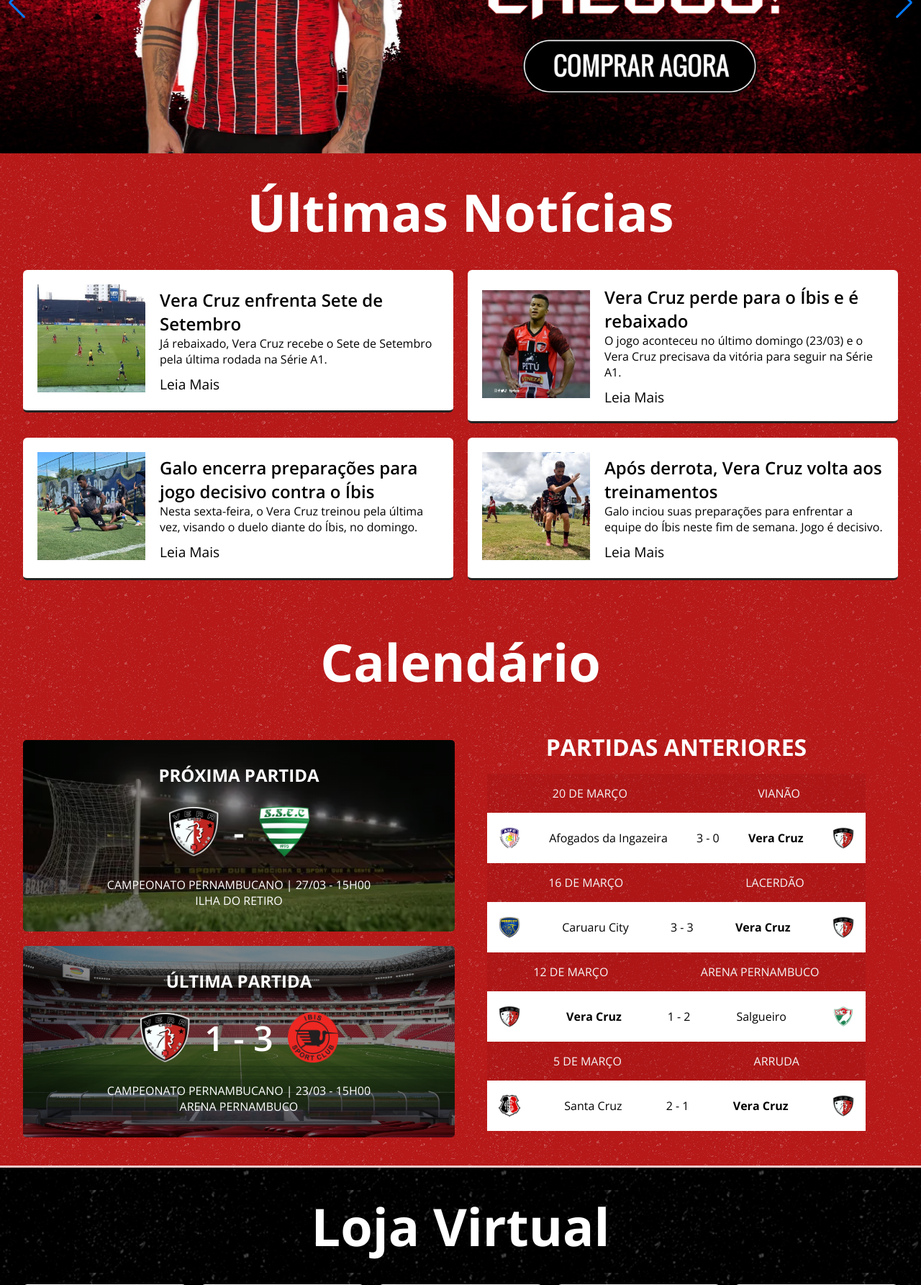
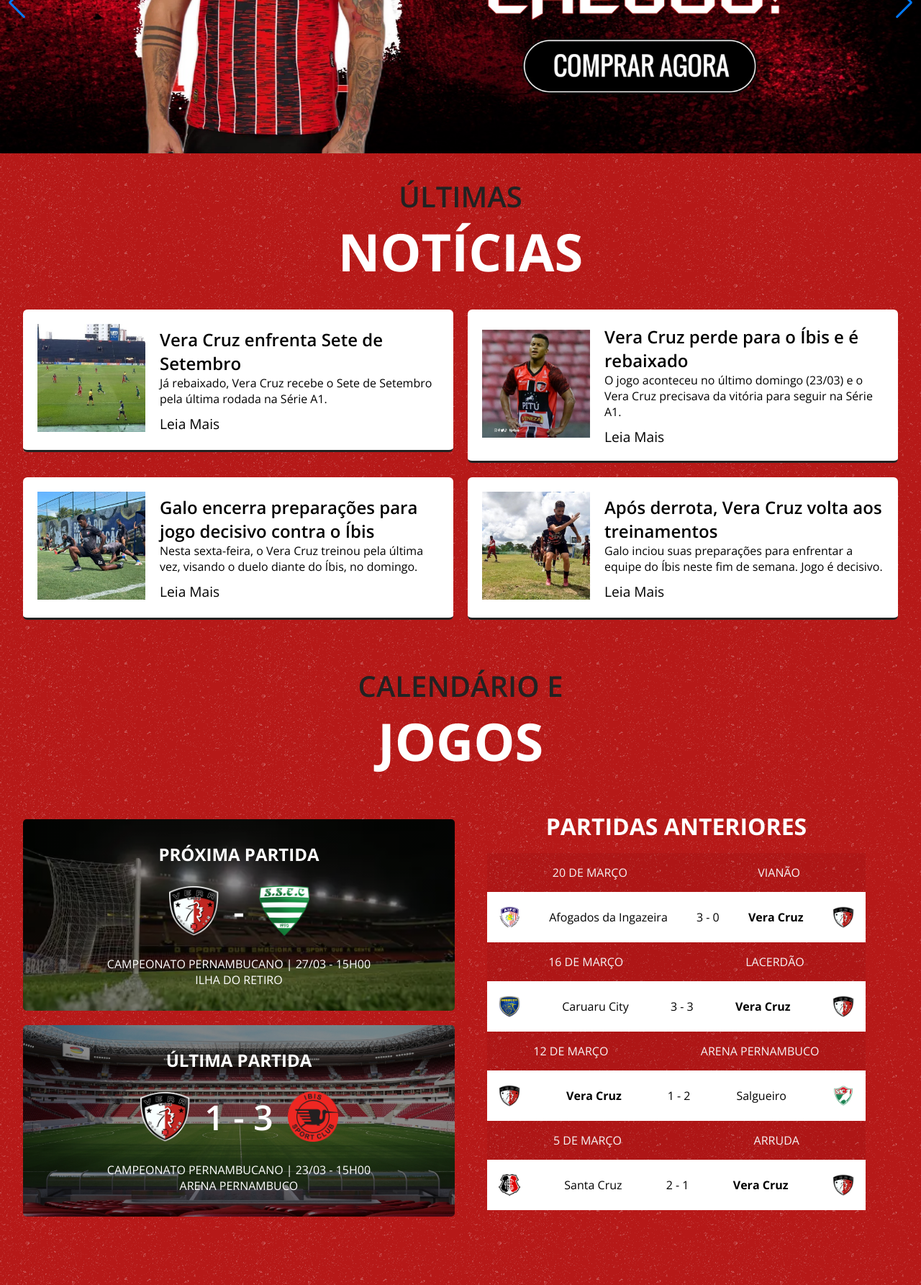
Before and after one commit to miilanez/site-vera-cruz, a PHP site: page / in a window 1280 px wide. Shown: the part 359-2144 px from the top of the page at 72% size. Run offline with PHP 8.4, Linux system fonts and the light colour scheme; some libraries are stand-ins or nearby versions.

Commit message:
ajustes nos titulos de sessões

```diff
--- a/assets/css/style.css
+++ b/assets/css/style.css
@@ -176,12 +176,19 @@
     padding: 6rem 0;
 }
 
-.titulo-sessao-01 {
-
+.titulo-sessao {
+    text-transform: uppercase;
     font-size: 4.5em;
     font-weight: 800;
     margin-bottom: 2rem;
     color: var(--corterciaria);
+}
+
+.subtitulo-sessao {
+    text-transform: uppercase;
+    font-size: 2.5em;
+    font-weight: 600;
+    color: var(--corsecundaria);
 }
 
 .container {
@@ -343,6 +350,7 @@
     display: flex;
     flex-direction: column;
     justify-content: space-around;
+    padding-bottom: 7rem;
 }
 
 .jogos-e-calendario {
@@ -547,9 +555,15 @@
 /* Elenco */
 
 #elenco {
-
     width: 100%;
     margin-bottom: 50px;
+    display: flex;
+    flex-direction: column;
+}
+
+.container-elenco {
+    display: flex;
+    flex-direction: column;
 }
 
 .swiper {
--- a/index.html
+++ b/index.html
@@ -103,7 +103,8 @@
 
     <section id="noticias">
         <div class="sessao noticias flex-center">
-            <h1 class="titulo-sessao-01 flex-center">Últimas Notícias</h1>
+            <h2 class="subtitulo-sessao">Últimas </h2>
+            <h1 class="titulo-sessao flex-center">Notícias</h1>
             <div class="jornal flex-center">
                 <ul class="lista-de-noticias">
                     <li class="item-noticia">
@@ -210,7 +211,8 @@
 
     <!--=========== Início da Sessão Jogos ===========-->
     <section class="sessao calendario flex-center" id="calendario">
-        <h1 class="titulo-sessao-01">Calendário</h1>
+        <h2 class="subtitulo-sessao">Calendário e</h2>
+            <h1 class="titulo-sessao flex-center">Jogos</h1>
         <div class="jogos-e-calendario">
             <div class="container-esquerdo flex-center">
                 <div class="proxima-partida flex-center">
@@ -309,7 +311,7 @@
     <section id="loja-virtual">
         <div class="sessao loja">
             <div class="container flex-center">
-                <h1 class="titulo-sessao-01">Loja Virtual</h1>
+                <h1 class="titulo-sessao">Loja Virtual</h1>
                 <div class="conteudo">
                     <ul class="lista-de-itens">
                         <li class="item-loja">
@@ -369,8 +371,9 @@
     <!--=========== Início da Sessão Elenco ===========-->
     <div class="hr"></div>
     <section class="sessao elenco" id="elenco">
-        <div class="container-elenco">
-            <h1 class="titulo-sessao-01 flex-center">Elenco</h1>
+        <div class="container-elenco flex-center">
+            <h2 class="subtitulo-sessao">Elenco </h2>
+            <h1 class="titulo-sessao flex-center">Profissional</h1>
             <div class="swiper mySwiper">
                 <div class="swiper-wrapper">
                     <div class="swiper-slide">
```
